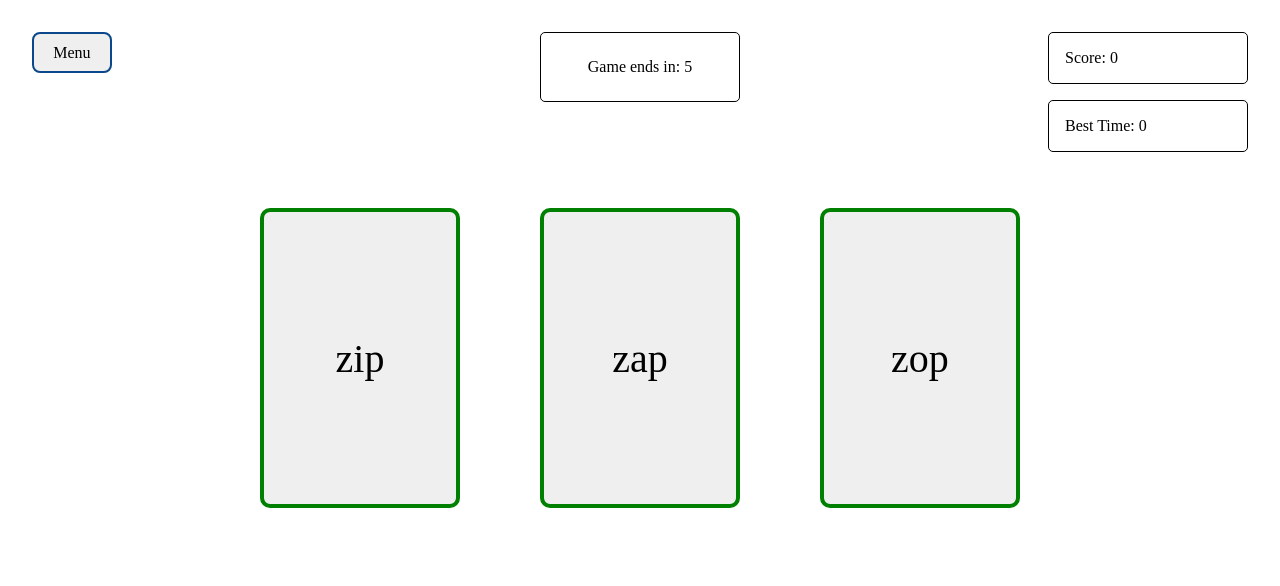
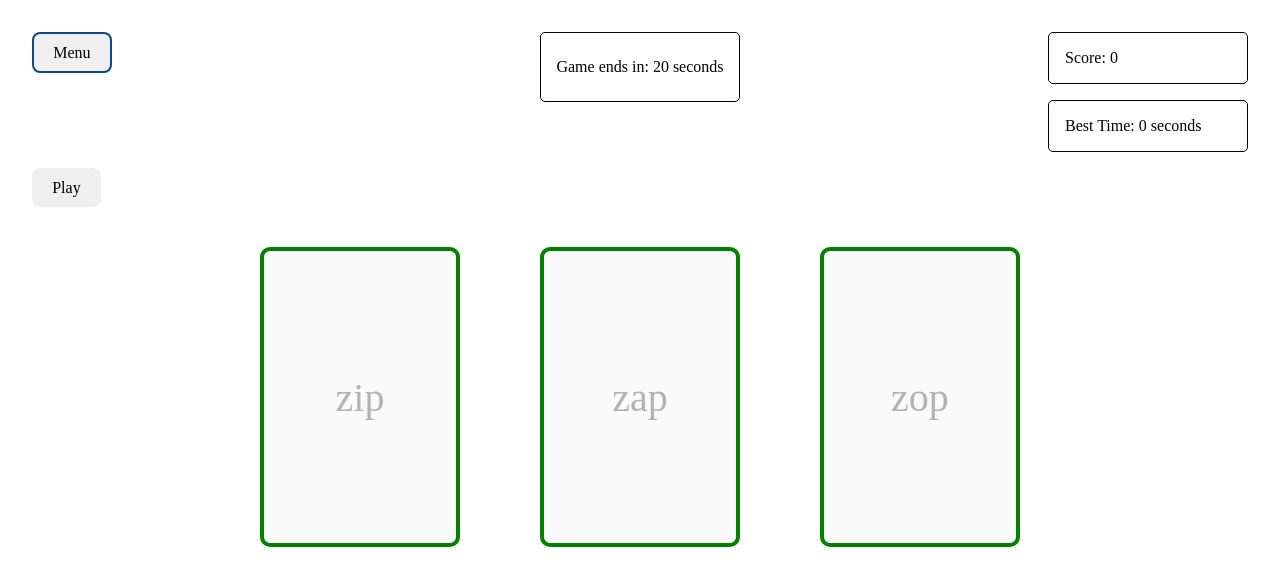
Before and after one commit to Moe-Pwint/Zip-Zap-Zop-Game, a React (Vite) app: page / in a window 1280 px wide. Shown: the top 586 px of the page. Built offline with nearby package versions, Linux system fonts and the light colour scheme.

Commit message:
Create winning losing logics and functions.

```diff
--- a/src/components/Cards.jsx
+++ b/src/components/Cards.jsx
@@ -2,23 +2,26 @@
 import { useState, React } from 'react'
 import './StartingUI.css'
 
-export default function Cards({ handleFalseCard, incrementScore }) {
-  const [array, setArray] = useState([
-    { id: 'zip', correctCard: true },
-    { id: 'zap', correctCard: false },
-    { id: 'zop', correctCard: false },
-  ])
+export default function Cards({ gameLose, incrementScore, playing, stopGame }) {
+  const [array, setArray] = useState(
+    shuffleArray([
+      { id: 'zip', correctCard: true },
+      { id: 'zap', correctCard: false },
+      { id: 'zop', correctCard: false },
+    ]),
+  )
 
   function handleShuffleArray(array) {
     const arrCopy = [...array]
-    shuffleArray(arrCopy)
-    setArray(arrCopy)
+    const shuffled = shuffleArray(arrCopy)
+    setArray(shuffled)
   }
 
-  function checkFalseCard(e) {
+  function handleCardClicks(e) {
     if (e.target.classList.contains('false')) {
-      handleFalseCard()
-    } else {
+      gameLose()
+      stopGame()
+    } else if (e.target.classList.contains('true')) {
       incrementScore()
       const nextArr = getNextArray(e.target)
       handleShuffleArray(nextArr)
@@ -26,15 +29,19 @@ export default function Cards({ handleFalseCard, incrementScore }) {
   }
 
   return (
-    <div onClick={(e) => checkFalseCard(e)} className="cardsContainer">
-      <CreatingCards array={array} />
+    <div onClick={(e) => handleCardClicks(e)} className="cardsContainer">
+      <CreatingCards array={array} disable={!playing} />
     </div>
   )
 }
 
-function CreatingCards({ array }) {
+function CreatingCards({ array, disable }) {
   const arr = array.map((i) => (
-    <button key={i.id} className={`card ${i.id} ${i.correctCard}`}>
+    <button
+      key={i.id}
+      disabled={disable}
+      className={`card ${i.id} ${i.correctCard}`}
+    >
       <p>{i.id}</p>
     </button>
   ))
@@ -72,4 +79,5 @@ function shuffleArray(array) {
     array[i] = array[j]
     array[j] = temp
   }
+  return array
 }
--- a/src/components/StartingUI.jsx
+++ b/src/components/StartingUI.jsx
@@ -28,7 +28,7 @@ function MenuUI() {
 function GameTimeUI({ gameTimer }) {
   return (
     <div className="gameTimeContainer">
-      <p>Game ends in: {gameTimer}</p>
+      <p>Game ends in: {gameTimer} seconds</p>
     </div>
   )
 }
@@ -44,7 +44,7 @@ function ScoreUI({ score }) {
 function BestTimeUI({ bestTime }) {
   return (
     <div className="scoreContainer">
-      <p>Best Time: {bestTime}</p>
+      <p>Best Time: {bestTime} seconds</p>
     </div>
   )
 }
--- a/src/components/levelZ.jsx
+++ b/src/components/levelZ.jsx
@@ -4,53 +4,91 @@ import React from 'react'
 import Cards from './Cards'
 
 export default function LevelZ() {
+  //winning conditions = reach winningScore before timeout
+  //losing conditions = timeout, falseCard
+  //When won,  stop score, disable cards, stop timer, update best time
+  //When lose, stop score, disable cards, stop timer
+  const allotedTime = 20
+  const winningScore = 3
   const [score, setScore] = useState(0)
-  const [gameTimer, setGameTimer] = useState(10)
+  const [gameTimer, setGameTimer] = useState(allotedTime)
   const [bestTime, setBestTime] = useState(0)
-  // const [gameWin, setGameWin] = useState(false)
-  // const [gameLose, setGameLose] = useState(false)
+  const [playing, setPlaying] = useState(false)
 
   function gameWin() {
     console.log('You Won!')
+    stopGame()
     handleBestTime()
+  }
+
+  function handleBestTime() {
+    if (gameTimer > bestTime) {
+      setBestTime(allotedTime - gameTimer)
+    }
   }
 
   function gameLose() {
     console.log('You Lost!')
+    stopGame()
   }
 
   function incrementScore() {
-    setScore((score) => score + 1)
-    if (score === 2) {
+    if (playing === true) {
+      const newScore = score + 1
+      setScore(newScore)
+      checkWinningScore(newScore)
+    }
+  }
+
+  function checkWinningScore(score) {
+    if (score === winningScore) {
       gameWin()
     }
   }
 
-  function handleBestTime() {
-    if (gameTimer > bestTime) {
-      setBestTime(gameTimer)
+  function checkLosingTimeout() {
+    if (gameTimer === 0) {
+      gameLose()
     }
   }
 
+  function startGame() {
+    // setGameTimer(allotedTime)
+    setPlaying(true)
+  }
+
+  function stopGame() {
+    setPlaying(false)
+  }
+
   useEffect(() => {
-    if (gameTimer > 0 && score < 3) {
+    if (playing === true) {
       const timer = setInterval(() => {
         setGameTimer((gameTimer) => gameTimer - 1)
       }, 1000)
+
+      checkLosingTimeout(gameTimer)
+
+      if (playing === false) {
+        clearInterval(timer)
+      }
 
       return () => {
         clearInterval(timer)
       }
     }
-    if (gameTimer === 0) {
-      gameLose()
-    }
-  }, [gameTimer])
+  }, [playing, gameTimer])
 
   return (
     <>
       <StartingUI gameTimer={gameTimer} score={score} bestTime={bestTime} />
-      <Cards handleFalseCard={gameLose} incrementScore={incrementScore} />
+      <button onClick={startGame}> Play </button>
+      <Cards
+        gameLose={gameLose}
+        incrementScore={incrementScore}
+        playing={playing}
+        stopGame={stopGame}
+      />
     </>
   )
 }
```
